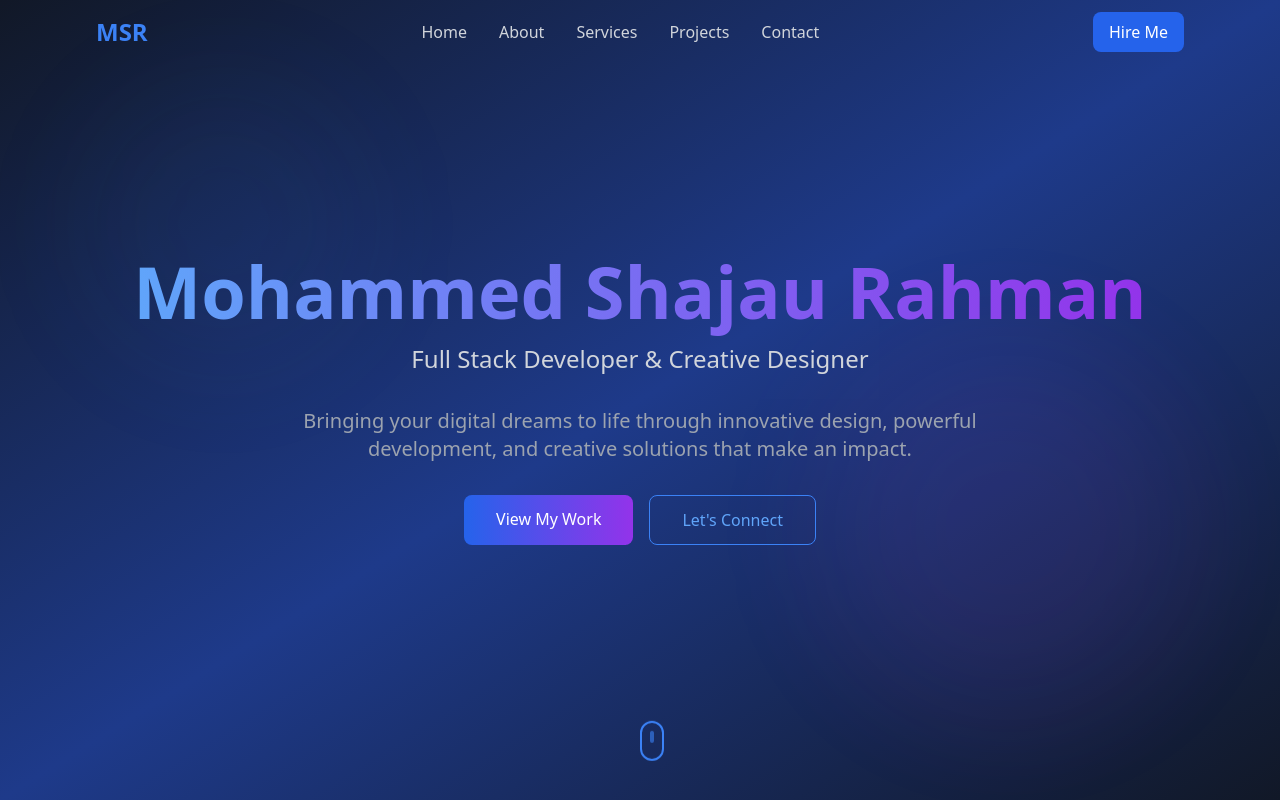
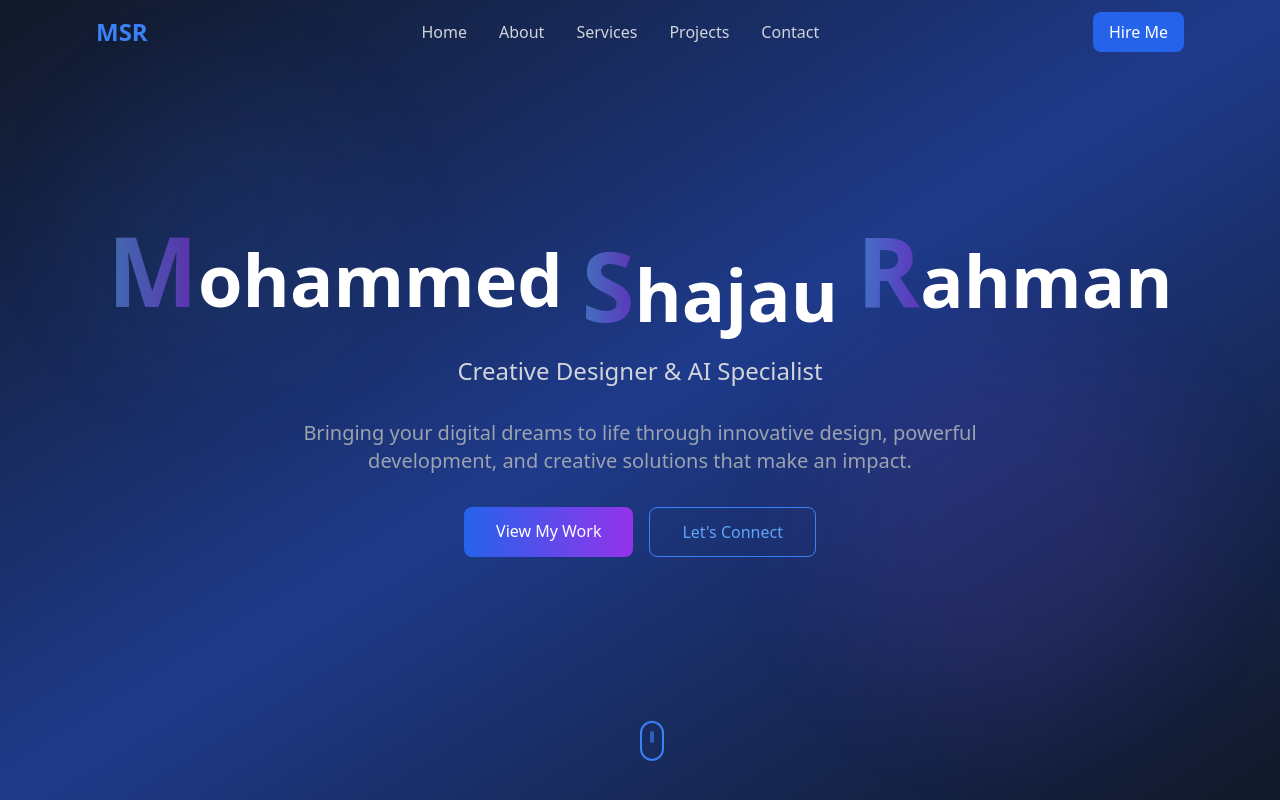
Before and after one commit to shajaurahman10/msr-animated-dreams-folio, a React (Vite) app: page / in a window 1280 px wide. Shown: the top 800 px of the page. Built offline with nearby package versions, Linux system fonts and the light colour scheme.

Commit message:
Enhance hero animation and text
- Improved the animation of the "Mohammed Shajau Rahman" text.
- Highlighted "M S R" in the hero section.
- Replaced "Full Stack Developer" with "AI Specialist".

```diff
--- a/src/components/Hero.tsx
+++ b/src/components/Hero.tsx
@@ -30,12 +30,18 @@ const Hero = () => {
           ) : (
             <div className="animate-scale-in">
               <h1 className="text-5xl md:text-7xl font-bold text-white mb-4">
-                <span className="bg-gradient-to-r from-blue-400 to-purple-600 bg-clip-text text-transparent">
-                  Mohammed Shajau Rahman
+                <span className="inline-block animate-bounce">
+                  <span className="bg-gradient-to-r from-blue-400 to-purple-600 bg-clip-text text-transparent text-6xl md:text-8xl animate-pulse">M</span>ohammed
+                </span>{" "}
+                <span className="inline-block animate-bounce delay-300">
+                  <span className="bg-gradient-to-r from-blue-400 to-purple-600 bg-clip-text text-transparent text-6xl md:text-8xl animate-pulse">S</span>hajau
+                </span>{" "}
+                <span className="inline-block animate-bounce delay-500">
+                  <span className="bg-gradient-to-r from-blue-400 to-purple-600 bg-clip-text text-transparent text-6xl md:text-8xl animate-pulse">R</span>ahman
                 </span>
               </h1>
               <div className="text-xl md:text-2xl text-gray-300 animate-fade-in delay-500">
-                Full Stack Developer & Creative Designer
+                Creative Designer & AI Specialist
               </div>
             </div>
           )}
```
